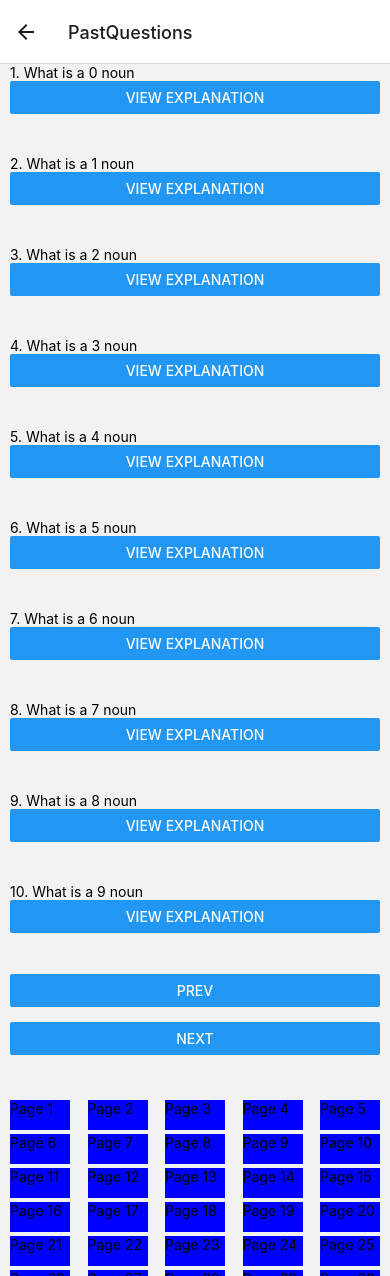
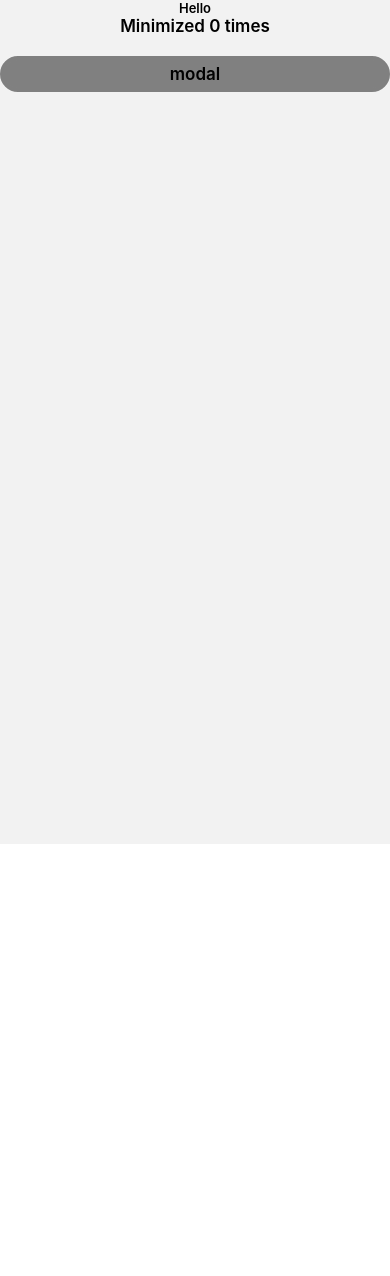
Before and after one commit to suchael/EculisQuizApp, a React Native app in the folder LearnApseCBT/: screen /UpdateQuestion in a window 390 px wide. After the commit the page ends 844 px from the top, so only its background shows below. Built offline with nearby package versions, Linux system fonts and the light colour scheme.

Commit message:
worked on BackgroundTimer.js and CountNumOfAppBackground.js

```diff
--- a/LearnApseCBT/package.json
+++ b/LearnApseCBT/package.json
@@ -27,7 +27,8 @@
     "react-native-screens": "~3.22.0",
     "react-native-tab-view": "^3.5.2",
     "react-native-web": "~0.19.6",
-    "expo-clipboard": "~4.3.1"
+    "expo-clipboard": "~4.3.1",
+    "@react-native-async-storage/async-storage": "1.18.2"
   },
   "devDependencies": {
     "@babel/core": "^7.20.0",
--- a/LearnApseCBT/src/Header/HeaderNav/UpdateQuestion.js
+++ b/LearnApseCBT/src/Header/HeaderNav/UpdateQuestion.js
@@ -1,139 +1,111 @@
-import React, { useState, useCallback, useMemo, useRef } from 'react';
-import { View, Text, Button, ScrollView, ActivityIndicator, TouchableOpacity } from 'react-native';
-import { createStackNavigator } from '@react-navigation/stack';
+import React, { useEffect, useState } from 'react';
+import { Modal,
+				Text,
+				View,
+				TouchableOpacity,
+				AppState,
+				ActivityIndicator,
+				Dimensions } from 'react-native';
+import AsyncStorage from '@react-native-async-storage/async-storage';
 
-const totalQuestions = 500; // Replace with the actual total number of questions
-const questionsPerPage = 10;  // Adjust the number of questions per page as needed
 
-const dummyQuestions = Array.from({ length: totalQuestions }, (_, i) => `What is a ${i} noun`);
+export default function BackgroundedAppModal() {
+  const windowWidth = Dimensions.get('window').width;
 
-function ExplanationScreen({ route, navigation }) {
-  const { questions, currentQuestionIndex } = route.params;
-	//console.log(questions)
-  const goToNextExplanation = () => {
-    if (currentQuestionIndex < questions.length - 1) {
-      navigation.replace('ExplanationScreen', {
-        questions,
-        currentQuestionIndex: currentQuestionIndex + 1,
-      });
-    }
+  const [modalVisible, setModalVisible] = useState(false);
+  const [warningCount, setWarningCount] = useState(0);
+
+  const openModal = () => {
+    setModalVisible(true);
   };
 
-  const goToPrevExplanation = () => {
-    if (currentQuestionIndex > 0) {
-      navigation.replace('ExplanationScreen', {
-        questions,
-        currentQuestionIndex: currentQuestionIndex - 1,
-      });
-    }
+  const closeModal = () => {
+    setModalVisible(false);
   };
 
-  return (
-    <View>
-      <Text>Question: {questions[currentQuestionIndex]}</Text>
-      <Text>Answer: This is the answer for the question.</Text>
-      <Text>Explanations: These are the explanations for the question.</Text>
-      <Button title="Prev" onPress={goToPrevExplanation} />
-      <Button title="Next" onPress={goToNextExplanation} />
-    </View>
-  );
-}
+  useEffect(() => {
+    const handleAppStateChange = async (nextAppState) => {
+      if (nextAppState === 'background') {
+        // App is transitioning to the background
+        // Increment the warning count
+        setWarningCount((prevCount) => prevCount + 1);
+        // You can also implement logic to auto-submit the exam after warnings
+        // or handle other actions as needed
+        openModal();
 
-function PastQuestionsScreen({ route, navigation }) {
-  const { currentPage } = route.params;
-  const [isLoading, setIsLoading] = useState(false);
-  const scrollViewRef = useRef();
+        // Save the warning count to AsyncStorage
+		try{
+			await AsyncStorage.setItem('warningCount', JSON.stringify(warningCount));
+		}
+		catch(error){
+			alert("Error saving count", error)
+		}
 
-  const startQuestionIndex = (currentPage - 1) * questionsPerPage;
-  const endQuestionIndex = startQuestionIndex + questionsPerPage;
+      }
+    };
 
-  // Memoize the questions to display for the current page
-  const questionsToDisplay = useMemo(() => dummyQuestions.slice(startQuestionIndex, endQuestionIndex), [currentPage]);
+	// Add an event listener to AppState changes
+    const appStateSubscription = AppState.addEventListener('change', handleAppStateChange);
 
-  const totalPages = Math.ceil(totalQuestions / questionsPerPage);
+    // Retrieve the warning count from AsyncStorage when the component mounts
+    const retrieveWarningCount = async () => {
+    	try{
+			const savedCount = await AsyncStorage.getItem('warningCount');
+      	  if (savedCount !== null) {
+        			setWarningCount(parseInt(savedCount, 10));
+      	   }
+		}
+		catch(error){
+			alert("Error retrieving count", error)
+		}
+    };
 
-  // Memoize the navigation handlers using useCallback
-  const handleNextPage = useCallback(() => {
-    if (currentPage < totalPages) {
-      setIsLoading(true);
-      navigation.setParams({ currentPage: currentPage + 1 });
-      setIsLoading(false);
+    retrieveWarningCount();
 
-      // Scroll to the top
-      if (scrollViewRef.current) {
-        scrollViewRef.current.scrollTo({ y: 0, animated: true });
-      }
-    }
-  }, [currentPage, totalPages, navigation]);
-
-  const handlePrevPage = useCallback(() => {
-    if (currentPage > 1) {
-      setIsLoading(true);
-      navigation.setParams({ currentPage: currentPage - 1 });
-      setIsLoading(false);
-
-      // Scroll to the top
-      if (scrollViewRef.current) {
-        scrollViewRef.current.scrollTo({ y: 0, animated: true });
-      }
-    }
-  }, [currentPage, navigation]);
-
-  const goToPage = useCallback((pageNumber) => {
-    if (pageNumber >= 1 && pageNumber <= totalPages) {
-      setIsLoading(true);
-      navigation.setParams({ currentPage: pageNumber });
-      setIsLoading(false);
-    }
-  }, [totalPages, navigation]);
+	 // Remove the event listener when the component unmounts
+    return () => {
+      appStateSubscription.remove();
+    };
+  }, []);
 
   return (
-    <View>
-      <ScrollView ref={scrollViewRef} contentContainerStyle={{flexGrow:1, gap: 15, paddingHorizontal: 10}}>
-        {questionsToDisplay.map((question, index) => (
-          <View key={index} style ={{flex: 1}}>
-            <Text>{`${startQuestionIndex + index + 1}. ${question}`}</Text>
-            <Button
-              title="View Explanation"
-              onPress={() => {
-                navigation.navigate('ExplanationScreen', {
-                  	questions: questionsToDisplay, //pass questionToDisplay to the Explanation screen
-                  	currentQuestionIndex: index,
-                });
-              }}
-            />
+    <View style={{ flex: 1 }}>
+      <Text style={{ fontSize: 13, fontWeight: '600', textAlign: 'center' }}>Hello</Text>
+      <Text style={{ fontSize: 17, fontWeight: '600', textAlign: 'center' }}>Minimized {warningCount} times</Text>
+      <TouchableOpacity onPress={openModal} style={{ backgroundColor: 'gray', borderWidth: 4, borderColor: 'gray', justifyContent: 'center', alignItems: 'center', padding: 4, borderRadius: 25, marginVertical: 20 }}>
+        <Text style={{ fontSize: 17, fontWeight: '600' }}>modal</Text>
+      </TouchableOpacity>
+
+      <Modal transparent={true} animationType="slide" visible={modalVisible} onRequestClose={closeModal}>
+        <TouchableOpacity onPress={closeModal} style={{ backgroundColor: 'rgba(0,0,0,0.6)', flex: 1, justifyContent: 'center', alignItems: 'center' }}>
+          <View style={{ borderRadius: 15, backgroundColor: 'white', padding: 10, height: '45%', width: '80%', justifyContent: 'center', alignItems: 'center' }}>
+            <CountNumOfAppBackground warningCount={warningCount} />
           </View>
-        ))}
-        {isLoading && <ActivityIndicator />}
-
-        <Button title="Prev" onPress={handlePrevPage} />
-      <Button title="Next" onPress={handleNextPage} />
-      <View style={{ flexDirection: 'row', flexWrap: "wrap" , flex: 1, marginBottom: 100, marginTop: 30, gap: 4, justifyContent: "space-between", alignItems: "center",}}>
-        {Array.from({ length: totalPages}, (_, i) => i + 1).map((pageNumber) => (
-          <TouchableOpacity
-            key={pageNumber}
-            onPress={() => goToPage(pageNumber)}
-            style ={{width: 60, backgroundColor: "blue", height:  30}}
-          >
-          	<Text>{`Page ${pageNumber}`}</Text>
-          </TouchableOpacity>
-
-        ))}
-      </View>
-      </ScrollView>
-
+        </TouchableOpacity>
+      </Modal>
 
     </View>
   );
 }
 
-const Stack = createStackNavigator();
+const CountNumOfAppBackground = ({ warningCount }) => {
+  return (
+    <View style={{ width: "100%" , borderWidth: 4, borderColor: '#FFD700', borderRadius: 10, flex: 1, justifyContent: 'space-between', alignItems: 'center', padding: 20 }}>
 
-export default function App() {
-  return (
-    <Stack.Navigator initialRouteName="PastQuestions">
-      <Stack.Screen name="PastQuestions" component={PastQuestionsScreen} initialParams={{ currentPage: 1 }} />
-      <Stack.Screen name="ExplanationScreen" component={ExplanationScreen} />
-    </Stack.Navigator>
+      <Text style={{ fontSize: 35, color: 'red', fontWeight: '600', textAlign: 'center' }}>Warning</Text>
+      <Text style={{ fontSize: 20, color: 'black', fontWeight: '500', textAlign: 'center' }}>
+        	Focus on the exam {'\n'}
+        	<Text style={{ fontWeight: '600' }}> {warningCount} chances left</Text>
+      </Text>
+      <Text style={{ fontSize: 50, fontWeight: '600', textAlign: 'center' }}>🙄</Text>
+
+      <View style ={{flexDirection: "row", gap: 5}}>
+      	<Text style={{ fontSize: 13, fontWeight: '600', textAlign: 'center' }}>
+        		Monitoring mode activated...
+      	</Text>
+    	  <ActivityIndicator size="small" color="black" />
+    	</View>
+
+    </View>
   );
-}
+};
--- /dev/null
+++ b/LearnApseCBT/src/screen/JambScreen/ExamMode/BackgroundTimer.js
@@ -0,0 +1,95 @@
+// This code create a timer that decrements
+// It is capable of running on the background
+
+
+import React, { useState, useEffect } from 'react';
+import { View, Text, AppState } from 'react-native';
+
+const BackgroundTimer = () => {
+  const totalTimeInSeconds = 60 // 60 seconds means 1hour .... adjust the seconda
+  const [timeRemaining, setTimeRemaining] = useState(totalTimeInSeconds);
+  const [appState, setAppState] = useState(AppState.currentState);
+
+  let timer;
+  let startTime = 0; // Initialize the start time
+
+  useEffect(() => {
+    const handleAppStateChange = (nextAppState) => {
+      if (nextAppState === 'background') {
+        // App is transitioning to the background or minimized
+        // Save the current time in seconds when going to background
+        startTime = Math.floor(Date.now() / 1000);
+        clearInterval(timer);
+      } else if (nextAppState === 'active') {
+        // App is returning from the background or minimized
+        // Calculate the time that passed during background and adjust the timer
+        const backgroundTime = Math.floor(Date.now() / 1000) - startTime;
+        setTimeRemaining((prevTime) => {
+          const adjustedTime = prevTime - backgroundTime;
+          if (adjustedTime > 0) {
+            return adjustedTime;
+          } else {
+            clearInterval(timer);
+            return 0; // Stop the timer when time is up
+          }
+        });
+
+        // Start the timer again
+        timer = setInterval(() => {
+          setTimeRemaining((prevTime) => {
+            if (prevTime > 0) {
+              return prevTime - 1;
+            } else {
+              clearInterval(timer);
+              return 0; // Stop the timer when time is up
+            }
+          });
+        }, 1000); // Decrease time every second
+      }
+
+      setAppState(nextAppState);
+    };
+
+    // Add an event listener to AppState changes
+    const appStateSubscription = AppState.addEventListener(
+      'change',
+      handleAppStateChange
+    );
+
+    // Initialize the timer when the component mounts
+    timer = setInterval(() => {
+      setTimeRemaining((prevTime) => {
+        if (prevTime > 0) {
+          return prevTime - 1;
+        } else {
+          clearInterval(timer);
+          return 0; // Stop the timer when time is up
+        }
+      });
+    }, 1000); // Decrease time every second
+
+    // Remove the event listener when the component unmounts
+    return () => {
+      clearInterval(timer);
+      appStateSubscription.remove();
+    };
+  }, []);
+
+	//Display time in form of 00:00:00
+  const formatTime = (seconds) => {
+  	const hours = Math.floor(seconds / 3600);
+  	const minutes = Math.floor((seconds % 3600) / 60);
+  	const remainingSeconds = seconds % 60;
+  	return `${hours.toString().padStart(2, '0')}:${minutes.toString().padStart(2, '0')}:${remainingSeconds.toString().padStart(2, '0')}`;
+  };
+
+
+  return (
+    <View style={{ flex: 1, justifyContent: 'center', alignItems: 'center' }}>
+      	{/* Display the timer in the form :  00:00:00 */}
+      	<Text style = {{fontSize: 20, fontWeight: "bold"}}>{formatTime(timeRemaining)}</Text>
+    </View>
+  );
+};
+
+export default BackgroundTimer;
--- a/LearnApseCBT/src/screen/JambScreen/ExamMode/ExamShowQuestion.js
+++ b/LearnApseCBT/src/screen/JambScreen/ExamMode/ExamShowQuestion.js
@@ -29,7 +29,7 @@ import { Ionicons } from '@expo/vector-icons';
 import QuitExamNotif from "./QuitExamNotif.js";
 import { Subjects, Questions } from  "../PQuestion/SubjectListDb.js";
 import {ShowQuestionContext} from "./ShowQuestionContext/Context.js";
-
+import BackgroundTimer from "./BackgroundTimer.js";
 
 const Stack = createNativeStackNavigator();
 const Tab = createMaterialTopTabNavigator();
@@ -86,17 +86,14 @@ function Home({navigation, route}) {
   }, [currentPage, navigation]);
 
   const goToPage = useCallback((pageNumber) => {
+  	console.log("\t\t goTo")
     if (pageNumber >= 1 && pageNumber <= totalPages) {
       setIsLoadingQuestion(true);
-      navigation.setParams({ currentPage: pageNumber });
+      navigation.setParams({ currentPage: pageNumber  });
       setIsLoadingQuestion(false);
-
-      // Scroll to the top when user click on Prev Btn
-      if (scrollViewRef.current) {
-      	scrollViewRef.current.scrollTo({ y: 0, animated: true });
-       }
+      console.log("Goto Btn: ", currentPage)
     }
-  }, [totalPages, navigation]);
+  }, [currentPage]);
 
 
    const contextValue ={
@@ -138,7 +135,7 @@ function HomeHeader(){
                   }]}>
       <View style= {{flexDirection: "row", gap:15}}>
       	<View style = {{backgroundColor: "gray", width: 100, padding: 4, borderRadius: 4, flexDirection: "row", gap: 5, justifyContent: "center", alingitems: "center"}}>
-      		<Text style = {{fontSize:20, fontWeight: "bold"}}>00:00:00</Text>
+      		<BackgroundTimer/>
       	</View>
       	<Text style = {styles.homeHeaderText}>LearnApse</Text>
       </View>
@@ -207,6 +204,7 @@ function TabBar(){
 
 function MainContainer({navigation}){
 	const [modalVisible, setModalVisible] = useState(false);
+	const { scrollViewRef } = useContext(ShowQuestionContext);
 
     const toggleModal = () => {
     	setModalVisible(!modalVisible);
@@ -215,7 +213,7 @@ function MainContainer({navigation}){
 	const insets = useSafeAreaInsets();
 	return(
 		<View style = {styles.mainContainer}>
-			<ScrollView contentContainerStyle={{ flexGrow: 1 }} >
+			<ScrollView contentContainerStyle={{ flexGrow: 1 }} ref={scrollViewRef} scrollEventThrottle={900}>
 				<View style = {{
                   	paddingLeft: insets.left + 10,
                   	paddingRight: insets.right + 10,
@@ -300,19 +298,31 @@ function QuestionInterfaceContainer({ind}){
 // Display List of nswered numbers
 
 const GoToBtnList = React.memo(()=>{
-  // Create an array of numbers representing the question buttons (1 to 20)
-  const questionNumbers = Array.from({ length: 44 }, (_, index) => index + 1);
   const navigation = useNavigation ();
+  const { totalPages, goToPage, currentPage } = useContext(ShowQuestionContext);
+  const [selectedNumber, setSelectedNumber] = useState(currentPage);
+
+
+  const questionNumbers = Array.from({ length: totalPages - 560 }, (_, index) => index + 1);
+
+
+
   return (
     <View style={{ flexDirection: 'row', flexWrap: 'wrap', justifyContent: 'flex-start', paddingHorizontal: 2 ,  paddingLeft: 10, borderWidth: 2, paddingVertical: 5, borderRadius: 10}}>
 
-      {questionNumbers.map((number) => (
+      {questionNumbers.map((number, index) => (
         <TouchableOpacity
-          key={number}
-          style={{ width: '15%',  height: 40, borderWidth: 2, borderRadius: 8, justifyContent: 'center', alignItems: 'center', backgroundColor: "white", margin: 2 }}
-          onPress={() => navigation.navigate("Logout")}
+          key={index}
+          style={{ backgroundColor: selectedNumber === index?  "red" : "white", width: 48,  height: 52, borderWidth: 2, borderRadius: 3, justifyContent: 'center', alignItems: 'center', margin: 2 }}
+          onPress={ ()=>{
+				goToPage(index)
+				navigation.setParams({ currentPage: index }); //Go to next page if currentPage changes
+				console.log("Cur page: ", currentPage)
+				setSelectedNumber(index)
+				console.log("Num", selectedNumber, "\n")
+		  }}
         >
-          <Text style={{ fontSize: 16, fontWeight: '900', color: "black" }}>{number}</Text>
+          <Text style={{ fontSize: 17, fontWeight: '900', color: "black" }}>{number}</Text>
         </TouchableOpacity>
       ))}
     </View>
@@ -370,11 +380,11 @@ const BottomButtons = React.memo(()=>{
         			activeOpacity={0.9}
         			underlayColor="white"
         			style= {[styles.nextAndPrevBtn, {backgroundColor: currentPage == 1?  "lightgray": "gray"}]}
-      	>
+      	 >
         		<AntDesign name="arrowleft" size={30} color={currentPage == 1? "#777": "black"}  />
       	</TouchableHighlight>
-			<EndExamBtn toggleModal={openModal} />
-			<TouchableHighlight
+		  <EndExamBtn toggleModal={openModal} />
+		  <TouchableHighlight
         			onPress={handleNextPage}
         			disabled = {currentPage == totalPages}
         			activeOpacity={0.9}
@@ -383,7 +393,7 @@ const BottomButtons = React.memo(()=>{
       	>
         		<AntDesign name="arrowright" size={30} color={currentPage == totalPages? "#777": "black"} />
       	</TouchableHighlight>
-			<QuitExamNotif navigation={navigation} visible={modalVisible} PASSWORD= {PASSWORD} inputValue={inputValue} setInputValue={setInputValue} handleSubmit={handleSubmit} closeModal={closeModal}/>
+	  	<QuitExamNotif navigation={navigation} visible={modalVisible} PASSWORD= {PASSWORD} inputValue={inputValue} setInputValue={setInputValue} handleSubmit={handleSubmit} closeModal={closeModal}/>
 		</View>
 	);
 })
@@ -454,11 +464,11 @@ const styles = StyleSheet.create({
    questionInterfaceContainer: {
    	backgroundColor: "transparent",
    	borderWidth: 2,
-	   paddingHorizontal: 6,
-	   paddingTop: 6,
-	   paddingBottom: 10,
-	   //borderColor: "blue",
-	   borderRadius: 25,
+	   paddingHorizontal: 4,
+	   paddingTop: 4,
+	   paddingBottom: 8,
+	   borderColor: "#777",
+	   borderRadius: 15,
 	   marginBottom: 50,
    	maxWidth: 420,
 	   width: "100%",
@@ -466,15 +476,14 @@ const styles = StyleSheet.create({
 	questionScreen: {
 		borderWidth:2,
 	    padding: 8,
-		//borderColor: "red",
+		borderColor: "#777",
 		flexDirection: "column",
-		borderRadius: 20,
+		borderRadius: 12,
 		backgroundColor: "white",
 		marginBottom: 12,
 	},
 	questionScreenNumberView: {
-		marginTop: -2,
-		marginBottom: 4,
+		marginVertical: 4,
 		justifyContent: "center",
 		alignItems: "center",
 	},
@@ -503,7 +512,8 @@ const styles = StyleSheet.create({
 		paddingHorizontal: 8 ,
 		paddingVertical: 4,
 		borderWidth: 2,
-		borderRadius: 10,
+		borderColor: "#777",
+		borderRadius: 7,
 		//marginBottom: 6,
 		marginTop: 6,
 		backgroundColor: "white" ,
--- a/LearnApseCBT/src/screen/JambScreen/Quiz/QuizQuestionScreen.js
+++ b/LearnApseCBT/src/screen/JambScreen/Quiz/QuizQuestionScreen.js
@@ -181,7 +181,7 @@ function QuizQuestionInterface(){
 				} = useContext(ScoreContext); // Access score from context
 
 
-	const handlepress = (index)=>{
+	const handlePress = (index)=>{
 		setSelectedOption(index)
 		console.log("option:", quizQuestions[selectedQuestion].options[selectedOption])
 	}
@@ -203,7 +203,7 @@ function QuizQuestionInterface(){
 				{quizQuestions[selectedQuestion]?.options.map((option, index)=>(
 					<TouchableHighlight style= {[styles.optionContainer, {backgroundColor: selectedOption === index? "#4B9CD3": "white"}]}
 							key={index} index={index}
-							onPress ={()=> handlepress(index)}
+							onPress ={()=> handlePress(index)}
 							activeOpacity={1}
 							underlayColor="#7393B3"
 					>
```
Also changed, not shown: LearnApseCBT/src/screen/JambScreen/ExamMode/CountNumOfAppBackground.js (added, +94 -0 lines), LearnApseCBT/src/screen/JambScreen/PQuestion/SubjectListDb.js, 1 other file (tests, documents, lock files or other folders).
